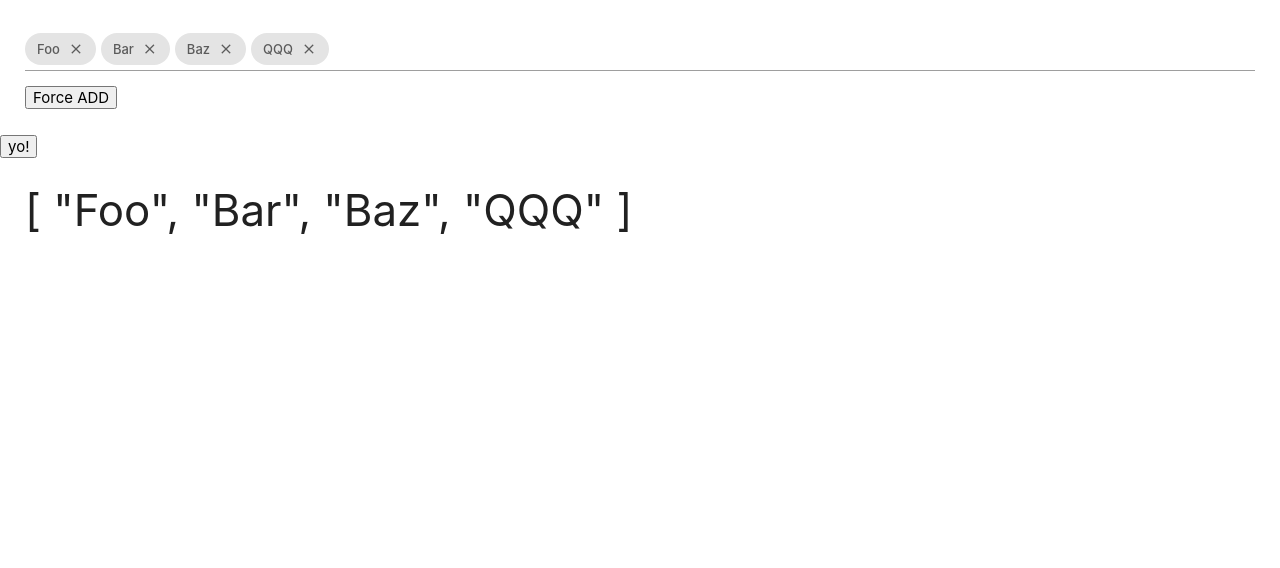
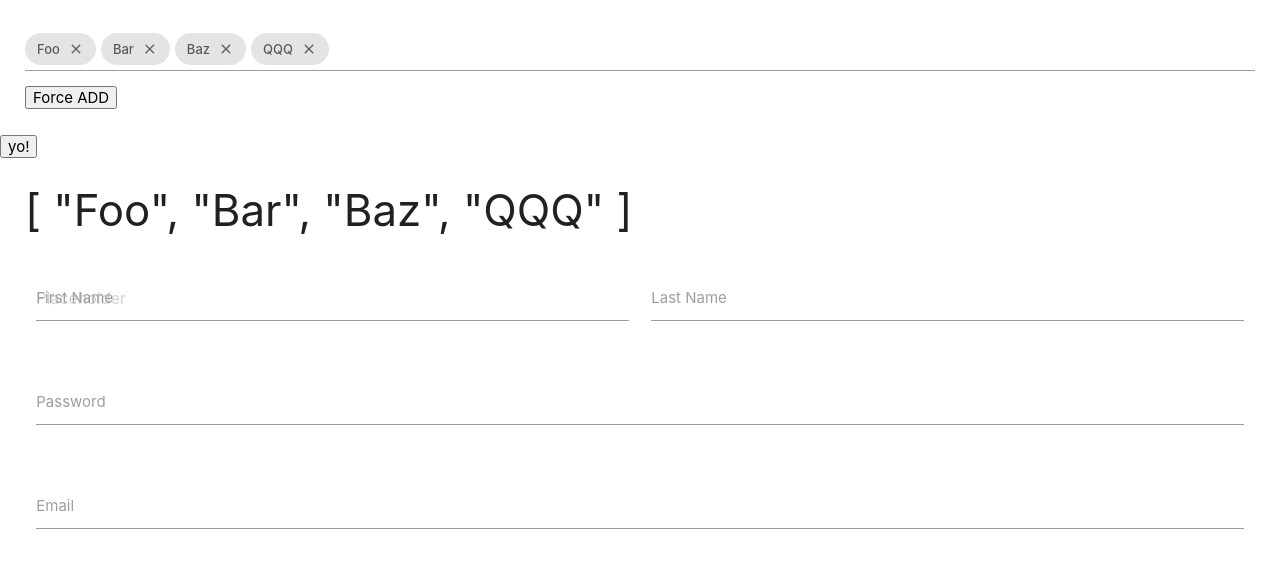
Before and after one commit to Yuriyzhdanov/component-library, a Vue app: page / in a window 1280 px wide. Shown: the top 568 px of the page. Built offline with nearby package versions, Linux system fonts and the light colour scheme.

Commit message:
added MInputs components

```diff
--- a/src/App.vue
+++ b/src/App.vue
@@ -9,6 +9,7 @@ import MPagination from './components/MPagination.vue'
 import MAvatarList from './components/m-avatar/MAvatarList.vue'
 import MBadgesList from './components/m-badges/MBadgesList.vue'
 import MChips from './components/MChips.vue'
+import MInputs from './components/m-inputs/MInputs.vue'
 
 import dog1 from './assets/img/1.jpg'
 import dog2 from './assets/img/2.jpg'
@@ -32,6 +33,7 @@ export default {
     MBadgesList,
     MCarousel,
     MChips,
+    MInputs,
   },
 
   data() {
@@ -81,6 +83,10 @@ export default {
       <h3>{{ words }}</h3>
     </article>
 
+    <article>
+      <MInputs />
+    </article>
+
     <!-- <MBadgesList :items="items" /> -->
     <!-- {{ dogs }} -->
     <!-- <article>
--- /dev/null
+++ b/src/components/m-inputs/MInputs.vue
@@ -0,0 +1,35 @@
+<script></script>
+
+<template>
+  <div class="row">
+    <form class="col s12">
+      <div class="row">
+        <div class="input-field col s6">
+          <input
+            placeholder="Placeholder"
+            id="first_name"
+            type="text"
+            class="validate"
+          />
+          <label for="first_name">First Name</label>
+        </div>
+        <div class="input-field col s6">
+          <input id="last_name" type="text" class="validate" />
+          <label for="last_name">Last Name</label>
+        </div>
+      </div>
+      <div class="row">
+        <div class="input-field col s12">
+          <input id="password" type="password" class="validate" />
+          <label for="password">Password</label>
+        </div>
+      </div>
+      <div class="row">
+        <div class="input-field col s12">
+          <input id="email" type="email" class="validate" />
+          <label for="email">Email</label>
+        </div>
+      </div>
+    </form>
+  </div>
+</template>
```
